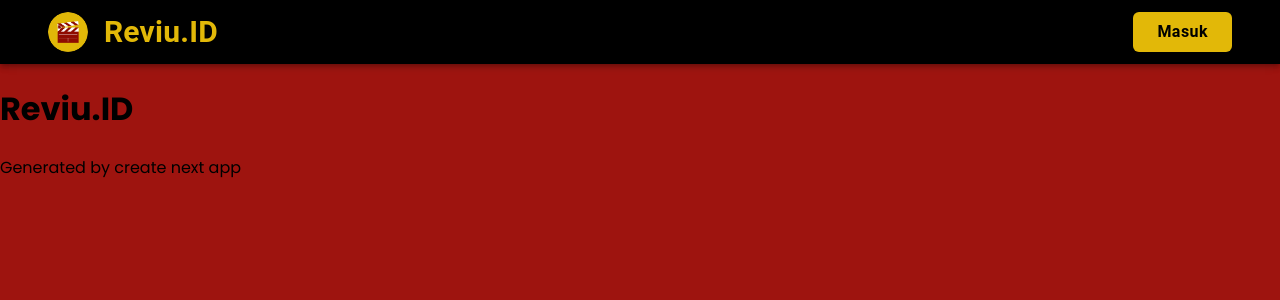
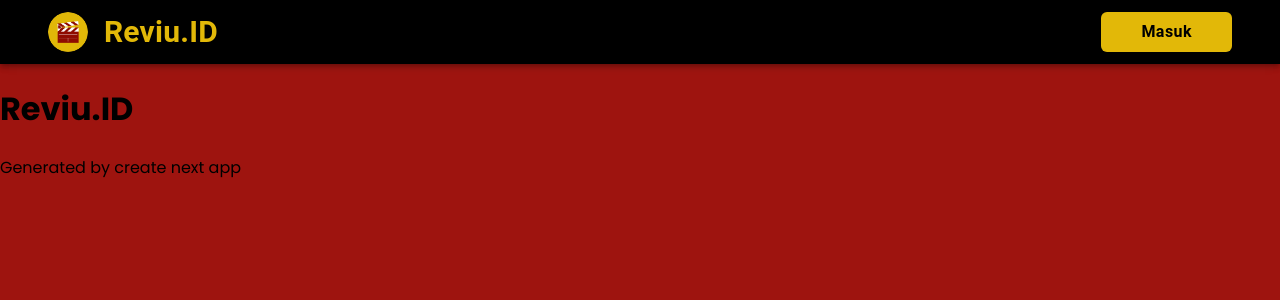
Before and after one commit to tya-dittyaa/reviuid-website-next, a Next.js app: page / in a window 1280 px wide. Shown: the top 300 px of the page. Built offline with nearby package versions, Linux system fonts and the light colour scheme.

Commit message:
refactor: Update Header component to use header element and improve code structure

```diff
--- a/src/components/Header.tsx
+++ b/src/components/Header.tsx
@@ -17,8 +17,9 @@
   const [auth, setAuth] = React.useState(false);
 
   return (
-    <AppBar position="sticky">
-      <Container maxWidth="xl" sx={{ backgroundColor: "black" }}>
+    <header>
+      <AppBar position="sticky" sx={{ backgroundColor: "black" }}>
+        <Container maxWidth="xl">
           <Toolbar disableGutters sx={{ marginLeft: 3, marginRight: 3 }}>
             <IconButton sx={{ p: 0 }} onClick={() => router.push(`/`)}>
               <Avatar
@@ -86,7 +87,10 @@
                 >
                   Aditiyongg6969
                 </Typography>
-              <IconButton sx={{ p: 0 }} onClick={() => router.push(`/profile`)}>
+                <IconButton
+                  sx={{ p: 0 }}
+                  onClick={() => router.push(`/profile`)}
+                >
                   <Avatar>
                     <Image
                       src="https://drive.google.com/uc?export=view&id=1yhM-tDrQwh166RGAqTGzLKPvVri7jAKD"
@@ -104,8 +108,8 @@
                   type="button"
                   onClick={() => router.push("/login")}
                   sx={{
-                  paddingLeft: 3,
-                  paddingRight: 3,
+                    paddingLeft: 5,
+                    paddingRight: 5,
                     borderRadius: 1.5,
                     color: "black",
                   }}
@@ -117,6 +121,7 @@
           </Toolbar>
         </Container>
       </AppBar>
+    </header>
   );
 }
 export default Header;
```
Lines whose indentation alone changed are shown as unchanged.
